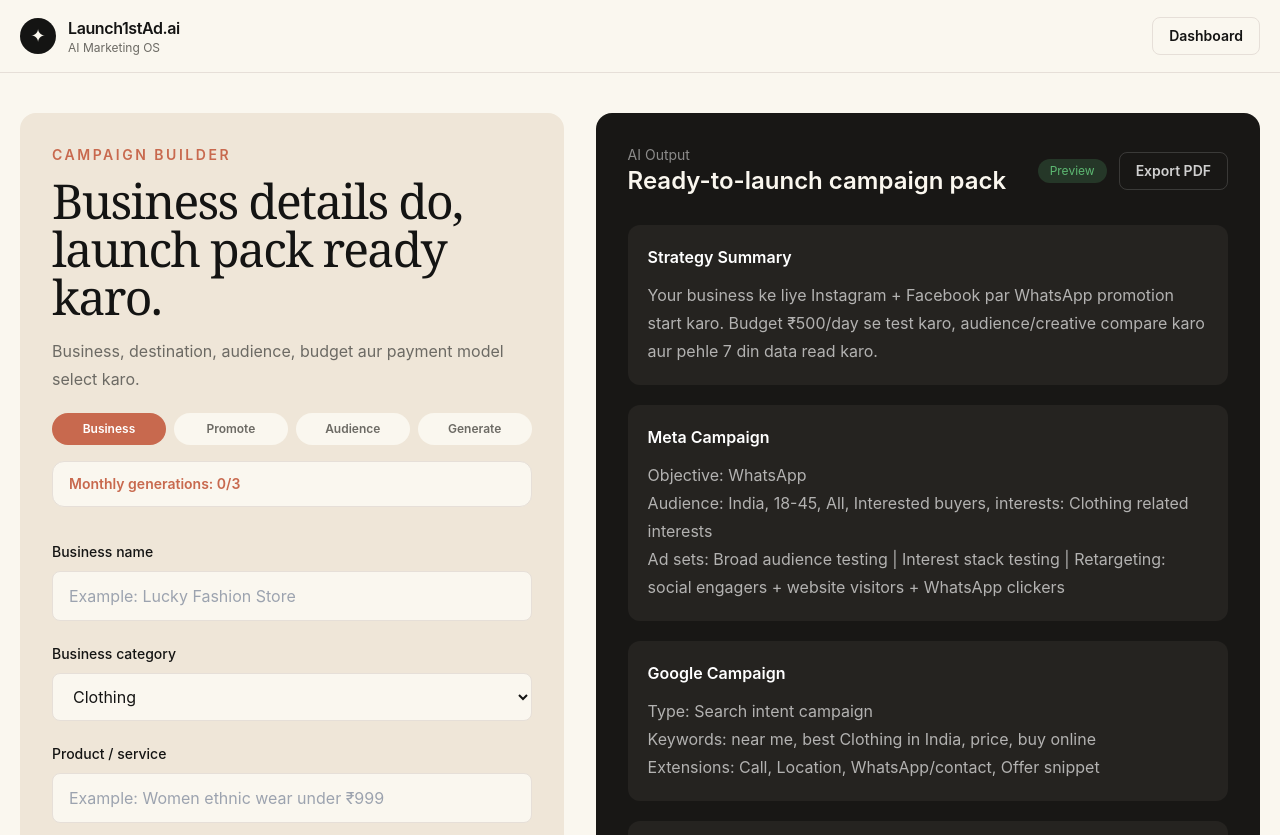
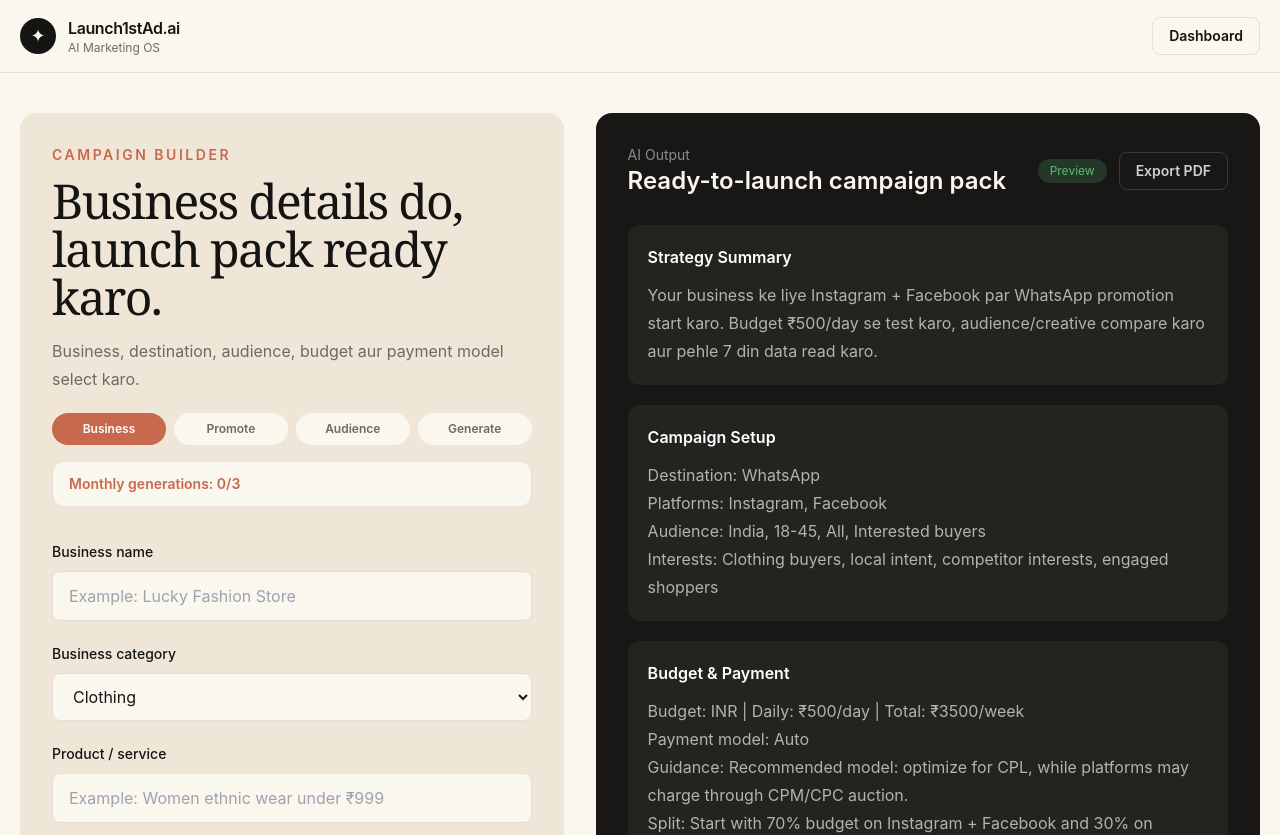
Before and after one commit to lkmeeena882437-dotcom/Launch1stAd.ai, a Next.js app: page /campaign in a window 1280 px wide. Shown: the top 835 px of the page. Built offline with nearby package versions, Linux system fonts and the light colour scheme.

Commit message:
Show setup audience and payment details in preview report

```diff
--- a/components/campaign/ResultPanel.tsx
+++ b/components/campaign/ResultPanel.tsx
@@ -19,6 +19,8 @@ export function ResultPanel({ campaign, generated }: { campaign: Campaign; gener
       </div>
       <div className="mt-7 space-y-5">
         <ResultCard title="Strategy Summary" body={campaign.summary} />
+        <ResultCard title="Campaign Setup" body={`Destination: ${campaign.setup.destination}\nPlatforms: ${campaign.setup.platforms.join(", ")}\nAudience: ${campaign.setup.audience}\nInterests: ${campaign.setup.interests}`} />
+        <ResultCard title="Budget & Payment" body={`Budget: ${campaign.setup.budget}\nPayment model: ${campaign.setup.paymentModel}\nGuidance: ${campaign.setup.paymentNote}\nSplit: ${campaign.setup.budgetSplit}`} />
         <ResultCard title="Meta Campaign" body={`Objective: ${campaign.meta.objective}\nAudience: ${campaign.meta.audience}\nAd sets: ${campaign.meta.adSets.join(" | ")}`} />
         <ResultCard title="Google Campaign" body={`Type: ${campaign.google.campaignType}\nKeywords: ${campaign.google.keywords.join(", ")}\nExtensions: ${campaign.google.extensions.join(", ")}`} />
         <ResultCard title="Ad Copy" body={`Headline: ${campaign.copy.headline}\nPrimary text: ${campaign.copy.primaryText}\nCTA: ${campaign.copy.cta}`} />
```
